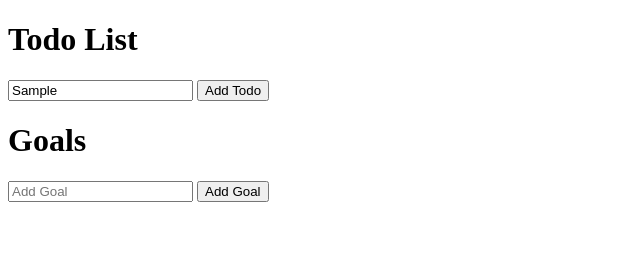
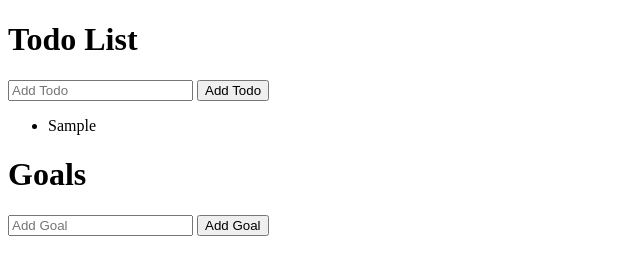
Before and after one commit to ragumz/udacity-redux-class01-store01, a plain HTML site: page index.html in a window 1280 px wide. Both pictures are taken after typing "Sample" into the empty fields and a click on the button "Add Todo". Shown: the whole page, without its empty margins (0-640 px from the left). Drawn offline with Linux system fonts and the light colour scheme.

Commit message:
UI elements and functions to add and show state content

```diff
--- a/index.html
+++ b/index.html
@@ -18,6 +18,10 @@
   </div>
 
   <script type="text/javascript">
+    function generateId () {
+      return Math.random().toString(36).substring(2) + (new Date()).getTime().toString(36);
+    }
+
     // Library Code
     function createStore(reducer) {
       // The store should have four parts
@@ -190,8 +194,14 @@
     //register subscriber
     store.subscribe(() => {
       console.log("The new state is: ", store.getState());
+      const { goals, todos } = store.getState()
+      document.getElementById('goals').innerHTML = ''
+      document.getElementById('todos').innerHTML = ''
+      goals.forEach(addGoalToDOM)
+      todos.forEach(addTodoToDOM)
     });
 
+    /*
     //dispatching state change with action creator functions
     store.dispatch(
       addTodoAction({
@@ -236,6 +246,62 @@
     );
 
     store.dispatch(removeGoalAction(0));
+    */
+    //*********
+    //UI actions
+    //*********
+
+    //add TODO action
+    function addTodo () {
+      const input = document.getElementById('todo')
+      const name = input.value
+      input.value = ''
+      store.dispatch(addTodoAction({
+        name,
+        complete: false,
+        id: generateId()
+      }))
+    }
+
+    //add GOAL action
+    function addGoal () {
+      const input = document.getElementById('goal')
+      const name = input.value
+      input.value = ''
+      store.dispatch(addGoalAction({
+        id: generateId(),
+        name,
+      }))
+    }
+
+    //attach actions to buttons
+    document.getElementById('todoBtn')
+      .addEventListener('click', addTodo)
+    document.getElementById('goalBtn')
+      .addEventListener('click', addGoal)
+
+    //subscribe event to update TODOs ul
+    function addTodoToDOM(todo) {
+      const node = document.createElement('li')
+      const text = document.createTextNode(todo.name)
+      node.appendChild(text)
+      //on TODO <li> click strike it out as completed
+      node.style.textDecoration = todo.complete ? 'line-through' : 'none'
+      node.addEventListener('click', () => {
+        store.dispatch(toggleTodoAction(todo.id))
+      })
+      document.getElementById('todos')
+        .appendChild(node)
+    }
+
+    //subscribe event to update GOALs ul
+    function addGoalToDOM(goal) {
+      const node = document.createElement('li')
+      const text = document.createTextNode(goal.name)
+      node.appendChild(text)
+      document.getElementById('goals')
+        .append(node)
+    }
   </script>
 </body>
 </html>
```
